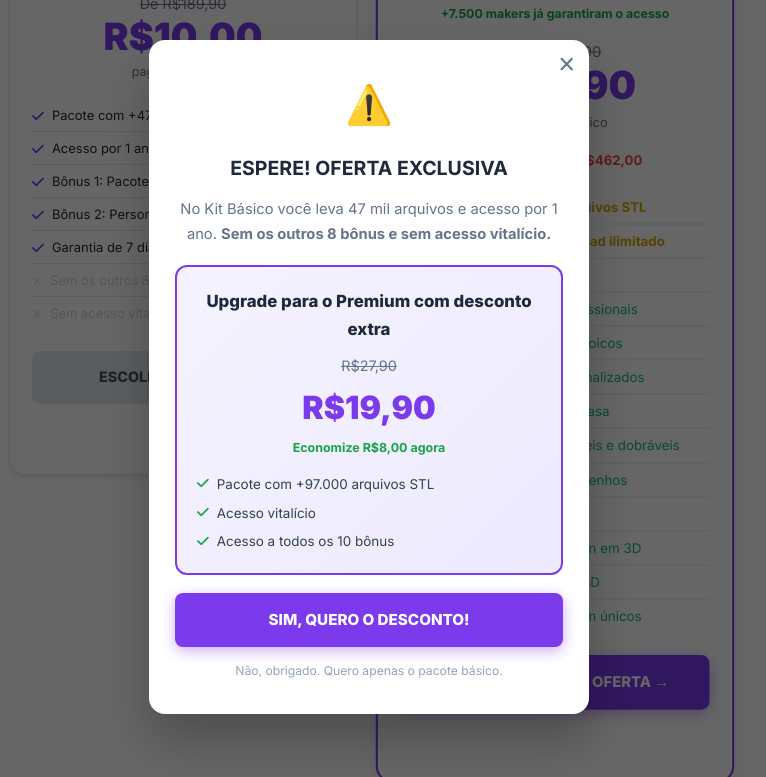
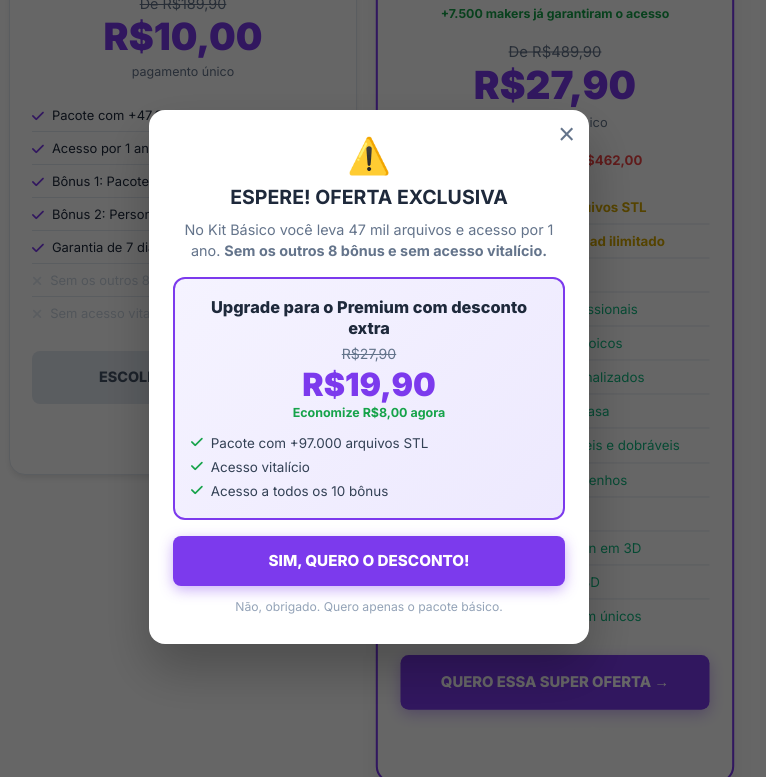
Before and after one commit to shopcloud07/visionprimestl, a plain HTML site: page index.html in a window 1280 px wide. Both pictures are taken after a click on the link "ESCOLHER O BÁSICO →". Shown: the part 7087-7864 px from the top of the page, without its empty margins (271-1037 px from the left). Drawn offline with Linux system fonts and the light colour scheme.

Commit message:
Add files via upload

```diff
--- a/index.html
+++ b/index.html
@@ -263,15 +263,45 @@
     .notification-product{font-weight:800}
 
     /* Upsell Popup */
-    .upsell-overlay{display:none;position:fixed;inset:0;background:rgba(0,0,0,.6);z-index:2000;align-items:center;justify-content:center;padding:20px;animation:fadeIn .3s ease}
+    .upsell-overlay{display:none;position:fixed;inset:0;background:rgba(0,0,0,.6);z-index:2000;align-items:center;justify-content:center;padding:16px;animation:fadeIn .3s ease}
     @keyframes fadeIn{from{opacity:0}to{opacity:1}}
-    .upsell-box{background:#fff;border-radius:16px;padding:32px 26px;max-width:440px;width:100%;position:relative;box-shadow:0 25px 50px rgba(0,0,0,.25);animation:popIn .3s ease;max-height:92vh;overflow-y:auto}
+    .upsell-box{background:#fff;border-radius:16px;padding:28px 24px;max-width:440px;width:100%;position:relative;box-shadow:0 25px 50px rgba(0,0,0,.25);animation:popIn .3s ease;max-height:96vh;overflow-y:auto;line-height:1.45}
     @keyframes popIn{from{transform:scale(.9);opacity:0}to{transform:scale(1);opacity:1}}
-    .upsell-box h2{font-size:1.22rem;margin-bottom:12px;text-align:center;text-transform:uppercase}
+    .upsell-box h2{font-size:1.22rem;margin-bottom:10px;text-align:center;text-transform:uppercase;line-height:1.25}
     .upsell-close{position:absolute;top:10px;right:14px;background:none;border:none;font-size:1.8rem;cursor:pointer;color:#64748b;line-height:1}
+    .upsell-icon{text-align:center;margin-bottom:12px;font-size:2.2rem;line-height:1}
+    .upsell-intro{font-size:.9rem;text-align:center;color:#64748b;margin-bottom:16px}
+    .upsell-offer{background:linear-gradient(135deg,#f5f3ff,#ede9fe);border-radius:12px;padding:18px 16px;margin-bottom:16px;border:2px solid var(--primary);text-align:center}
+    .upsell-offer__title{font-weight:800;font-size:1.02rem;margin-bottom:6px;color:#1e293b;line-height:1.25}
+    .upsell-offer__old{text-decoration:line-through;color:#64748b;font-size:.88rem;margin-bottom:2px}
+    .upsell-offer__price{font-size:2rem;font-weight:900;color:var(--primary);margin-bottom:2px;line-height:1.1}
+    .upsell-offer__save{font-size:.78rem;color:#16a34a;font-weight:700;margin-bottom:12px}
     .upsell-list{list-style:none;margin:0;text-align:left;display:grid;gap:6px}
-    .upsell-list li{font-size:.84rem;color:#334155;display:flex;gap:8px;align-items:center}
+    .upsell-list li{font-size:.84rem;color:#334155;display:flex;gap:8px;align-items:center;line-height:1.35}
     .upsell-list i{color:#16a34a}
+    .upsell-cta{background:var(--primary);color:#fff;box-shadow:0 4px 14px rgba(124,58,237,.4);margin-bottom:12px;font-size:.95rem}
+    .upsell-skip{display:block;text-align:center;font-size:.76rem;color:#94a3b8;text-decoration:none}
+    body.popup-open{overflow:hidden}
+    body.popup-open .notification-container{display:none}
+
+    /* Popup compacto: cabe inteiro na tela, sem rolagem */
+    @media(max-width:480px),(max-height:760px){
+      .upsell-overlay{padding:10px}
+      .upsell-box{padding:18px 16px;border-radius:14px;line-height:1.35}
+      .upsell-close{font-size:1.5rem;top:6px;right:10px}
+      .upsell-icon{font-size:1.6rem;margin-bottom:6px}
+      .upsell-box h2{font-size:1rem;margin-bottom:6px}
+      .upsell-intro{font-size:.78rem;margin-bottom:10px}
+      .upsell-offer{padding:12px;margin-bottom:10px}
+      .upsell-offer__title{font-size:.88rem;margin-bottom:4px}
+      .upsell-offer__old{font-size:.78rem}
+      .upsell-offer__price{font-size:1.65rem}
+      .upsell-offer__save{font-size:.72rem;margin-bottom:8px}
+      .upsell-list{gap:3px}
+      .upsell-list li{font-size:.76rem}
+      .upsell-cta{padding:12px;font-size:.85rem;margin-bottom:8px}
+      .upsell-skip{font-size:.7rem}
+    }
 
     @media(max-width:560px){
       .hero-eyebrow{font-size:.78rem;gap:8px;padding:6px 12px}
@@ -766,25 +796,25 @@
   </footer>
 
   <!-- Upsell Popup (downsell do básico) -->
-  <div class="upsell-overlay" id="upsellPopup" onclick="if(event.target===this)this.style.display='none';">
+  <div class="upsell-overlay" id="upsellPopup" onclick="if(event.target===this)fecharUpsell();">
     <div class="upsell-box">
-      <button class="upsell-close" onclick="document.getElementById('upsellPopup').style.display='none';" aria-label="Fechar">&times;</button>
-      <div style="text-align:center;margin-bottom:14px"><span style="font-size:2.4rem">&#9888;&#65039;</span></div>
+      <button class="upsell-close" onclick="fecharUpsell()" aria-label="Fechar">&times;</button>
+      <div class="upsell-icon">&#9888;&#65039;</div>
       <h2>Espere! Oferta exclusiva</h2>
-      <p style="font-size:.92rem;text-align:center;color:#64748b;margin-bottom:18px">No Kit Básico você leva 47 mil arquivos e acesso por 1 ano. <strong>Sem os outros 8 bônus e sem acesso vitalício.</strong></p>
-      <div style="background:linear-gradient(135deg,#f5f3ff,#ede9fe);border-radius:12px;padding:20px;margin-bottom:18px;border:2px solid var(--primary)">
-        <p style="text-align:center;font-weight:800;font-size:1.05rem;margin-bottom:8px;color:#1e293b">Upgrade para o Premium com desconto extra</p>
-        <p style="text-align:center;margin-bottom:2px"><span style="text-decoration:line-through;color:#64748b;font-size:.9rem">R$27,90</span></p>
-        <p style="text-align:center;font-size:2rem;font-weight:900;color:var(--primary);margin-bottom:2px">R$19,90</p>
-        <p style="text-align:center;font-size:.78rem;color:#16a34a;font-weight:700;margin-bottom:14px">Economize R$8,00 agora</p>
+      <p class="upsell-intro">No Kit Básico você leva 47 mil arquivos e acesso por 1 ano. <strong>Sem os outros 8 bônus e sem acesso vitalício.</strong></p>
+      <div class="upsell-offer">
+        <p class="upsell-offer__title">Upgrade para o Premium com desconto extra</p>
+        <p class="upsell-offer__old">R$27,90</p>
+        <p class="upsell-offer__price">R$19,90</p>
+        <p class="upsell-offer__save">Economize R$8,00 agora</p>
         <ul class="upsell-list">
           <li><i class="fas fa-check"></i> Pacote com +97.000 arquivos STL</li>
           <li><i class="fas fa-check"></i> Acesso vitalício</li>
           <li><i class="fas fa-check"></i> Acesso a todos os 10 bônus</li>
         </ul>
       </div>
-      <a href="https://tilimcheckout.com/checkout?p=ef58bb1e413e2e30e23773f14bd88ad3" class="plan-button IC-Geral" style="background:var(--primary);color:#fff;box-shadow:0 4px 14px rgba(124,58,237,.4);margin-bottom:14px;font-size:.95rem">SIM, QUERO O DESCONTO!</a>
-      <a href="https://tilimcheckout.com/checkout?p=a97738ddcf961f6595f7be3085e0311d" class="IC-Geral" style="display:block;text-align:center;font-size:.76rem;color:#94a3b8;text-decoration:none">Não, obrigado. Quero apenas o pacote básico.</a>
+      <a href="https://tilimcheckout.com/checkout?p=ef58bb1e413e2e30e23773f14bd88ad3" class="plan-button upsell-cta IC-Geral">SIM, QUERO O DESCONTO!</a>
+      <a href="https://tilimcheckout.com/checkout?p=a97738ddcf961f6595f7be3085e0311d" class="upsell-skip IC-Geral">Não, obrigado. Quero apenas o pacote básico.</a>
     </div>
   </div>
 
@@ -904,10 +934,15 @@
     setInterval(showNotification, 15000);
 
     // Downsell no botão do básico
+    function fecharUpsell(){
+      document.getElementById('upsellPopup').style.display = 'none';
+      document.body.classList.remove('popup-open');
+    }
     document.getElementById('btnBasico').addEventListener('click', function(e){
       e.preventDefault();
       e.stopPropagation();
       document.getElementById('upsellPopup').style.display = 'flex';
+      document.body.classList.add('popup-open');
       return false;
     });
 
```
